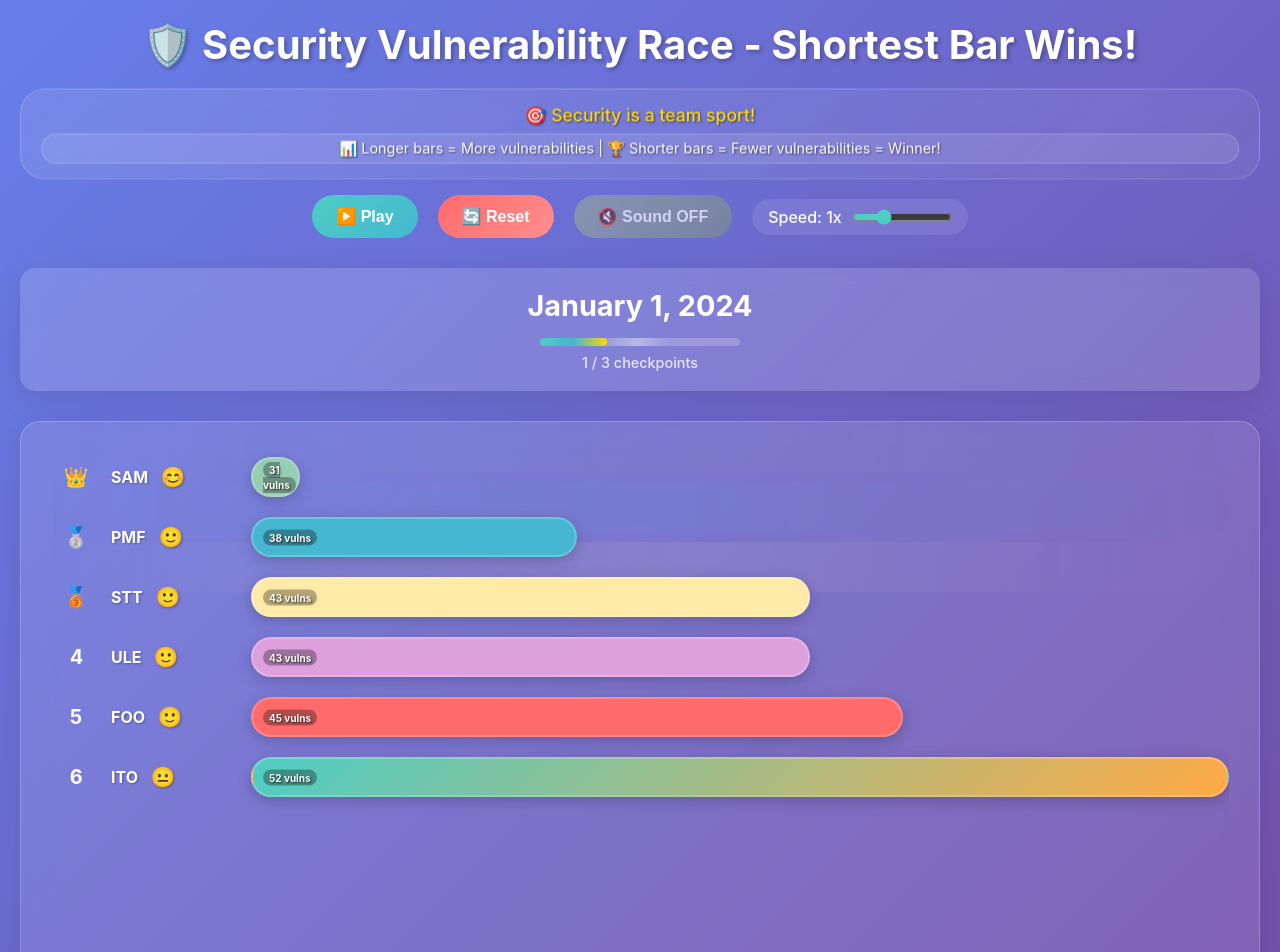
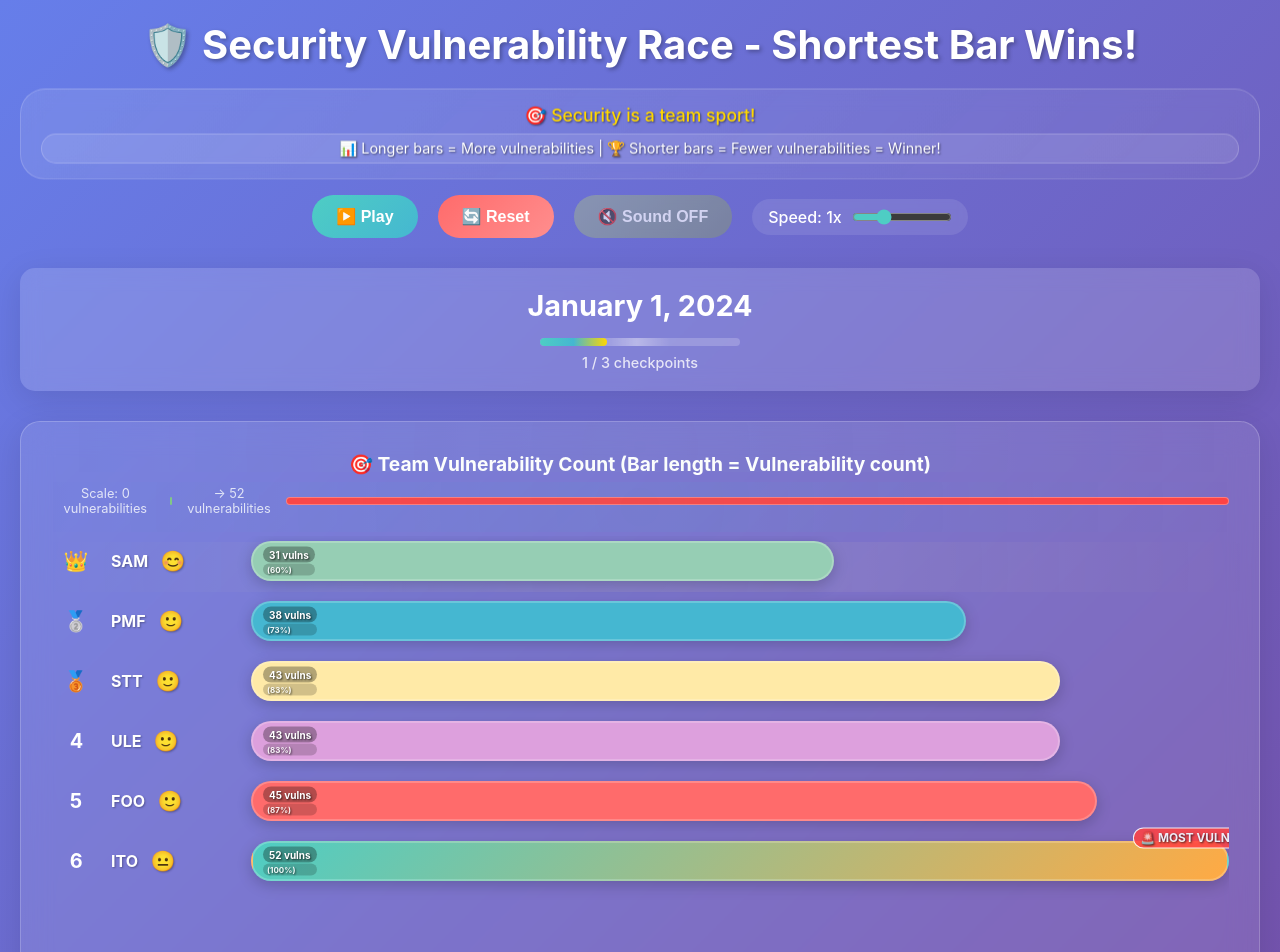
Before and after one commit to OM-EL/sec-dashboard, a React (Vite) app: page / in a window 1280 px wide. Shown: the top 952 px of the page. Built offline with nearby package versions, Linux system fonts and the light colour scheme.

Commit message:
feat: Enhance vulnerability chart with improved layout and indicators; add scale reference and percentage display

```diff
--- a/src/App.css
+++ b/src/App.css
@@ -101,6 +101,37 @@ button:hover {
   border: 1px solid rgba(255,255,255,0.2);
 }
 
+.chart-header {
+  text-align: center;
+  margin-bottom: 20px;
+}
+
+.chart-header h3 {
+  color: white;
+  margin-bottom: 10px;
+  font-size: 1.2rem;
+}
+
+.scale-reference {
+  display: flex;
+  align-items: center;
+  justify-content: center;
+  gap: 10px;
+  font-size: 0.9rem;
+  color: rgba(255,255,255,0.8);
+}
+
+.scale-text {
+  font-size: 0.8rem;
+}
+
+.scale-bar {
+  height: 8px;
+  width: 60px;
+  border-radius: 4px;
+  border: 1px solid rgba(255,255,255,0.3);
+}
+
 .chart {
   position: relative;
   height: 600px;
@@ -172,6 +203,9 @@ button:hover {
   font-weight: bold;
   text-shadow: 1px 1px 2px rgba(0,0,0,0.7);
   pointer-events: none;
+  display: flex;
+  flex-direction: column;
+  gap: 1px;
 }
 
 .vuln-count {
@@ -179,6 +213,14 @@ button:hover {
   padding: 2px 6px;
   border-radius: 10px;
   font-size: 10px;
+}
+
+.vuln-percentage {
+  background: rgba(0,0,0,0.2);
+  padding: 1px 4px;
+  border-radius: 8px;
+  font-size: 8px;
+  opacity: 0.9;
 }
 
 .score-label {
@@ -534,6 +576,32 @@ button:hover {
   animation: warning-blink 1s ease-in-out infinite;
 }
 
+.max-vulns-indicator {
+  position: absolute;
+  top: -15px;
+  right: -15px;
+  background: #ff4444;
+  color: white;
+  padding: 2px 6px;
+  border-radius: 10px;
+  font-size: 0.7rem;
+  font-weight: bold;
+  text-shadow: 1px 1px 2px rgba(0,0,0,0.8);
+  animation: critical-alert 1.5s ease-in-out infinite;
+  border: 1px solid white;
+}
+
+@keyframes critical-alert {
+  0%, 100% {
+    transform: scale(1);
+    opacity: 1;
+  }
+  50% {
+    transform: scale(1.1);
+    opacity: 0.8;
+  }
+}
+
 @keyframes warning-blink {
   0%, 100% { opacity: 1; }
   50% { opacity: 0.5; }
--- a/src/App.jsx
+++ b/src/App.jsx
@@ -109,7 +109,7 @@ function App() {
           const newFrame = prev + 1
           if (newFrame >= uniqueDates.length) {
             setIsPlaying(false)
-            return 0
+            return uniqueDates.length - 1 // Stay at the last frame instead of resetting
           }
           return newFrame
         })
@@ -516,6 +516,15 @@ function App() {
         </div>
 
         <div className="chart-container">
+          <div className="chart-header">
+            <h3>🎯 Team Vulnerability Count (Bar length = Vulnerability count)</h3>
+            <div className="scale-reference">
+              <span className="scale-text">Scale: 0 vulnerabilities</span>
+              <div className="scale-bar" style={{ width: '0%', background: '#4CAF50' }}></div>
+              <span className="scale-text">→ {maxVulns} vulnerabilities</span>
+              <div className="scale-bar" style={{ width: '100%', background: '#FF4444' }}></div>
+            </div>
+          </div>
           <div className="chart">
             {sortedTeams.map(([team, data], index) => (
               <BarItem
@@ -745,11 +754,9 @@ function App() {
 }
 
 const BarItem = ({ team, data, index, maxVulns, minVulns, color, onClick, isSelected, rank, streak, isCelebrating }) => {
-  // Calculate bar width: teams with more vulnerabilities get longer bars (more intuitive)
-  const vulnerabilityRange = maxVulns - minVulns
-  const normalizedScore = vulnerabilityRange > 0 ?
-    ((data.vuln_total_team - minVulns) / vulnerabilityRange) * 100 : 100
-  const barWidth = Math.max(normalizedScore, 5) // Minimum 5% width
+  // Calculate bar width: directly proportional to vulnerability count (more intuitive)
+  // Use the actual vulnerability count as a proportion of the maximum
+  const barWidth = Math.max((data.vuln_total_team / maxVulns) * 100, 5) // Minimum 5% width
 
   const springProps = useSpring({
     transform: `translateY(${index * 60}px)`,
@@ -829,11 +836,17 @@ const BarItem = ({ team, data, index, maxVulns, minVulns, color, onClick, isSele
         >
           <div className="vulnerability-info">
             <span className="vuln-count">{data.vuln_total_team} vulns</span>
+            <span className="vuln-percentage">({Math.round((data.vuln_total_team / maxVulns) * 100)}%)</span>
           </div>
 
           {/* Warning indicator for high vulnerabilities */}
           {data.vuln_total_team > 70 && (
             <div className="warning-indicator">⚠️</div>
+          )}
+
+          {/* Special indicator for team with most vulnerabilities */}
+          {data.vuln_total_team === maxVulns && (
+            <div className="max-vulns-indicator">🚨 MOST VULNS</div>
           )}
 
           {/* Pulse effect for very high vulnerabilities */}
```
